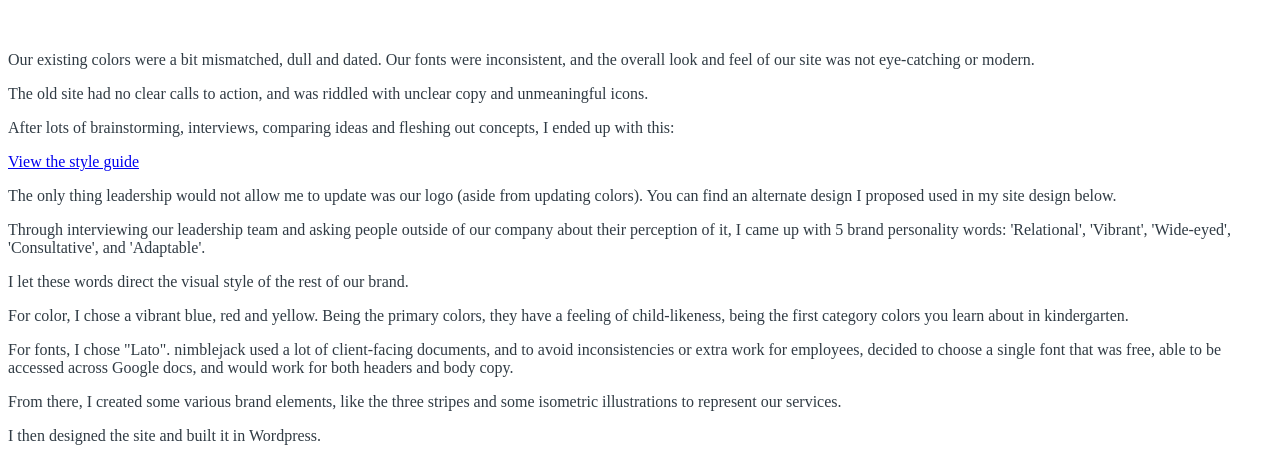
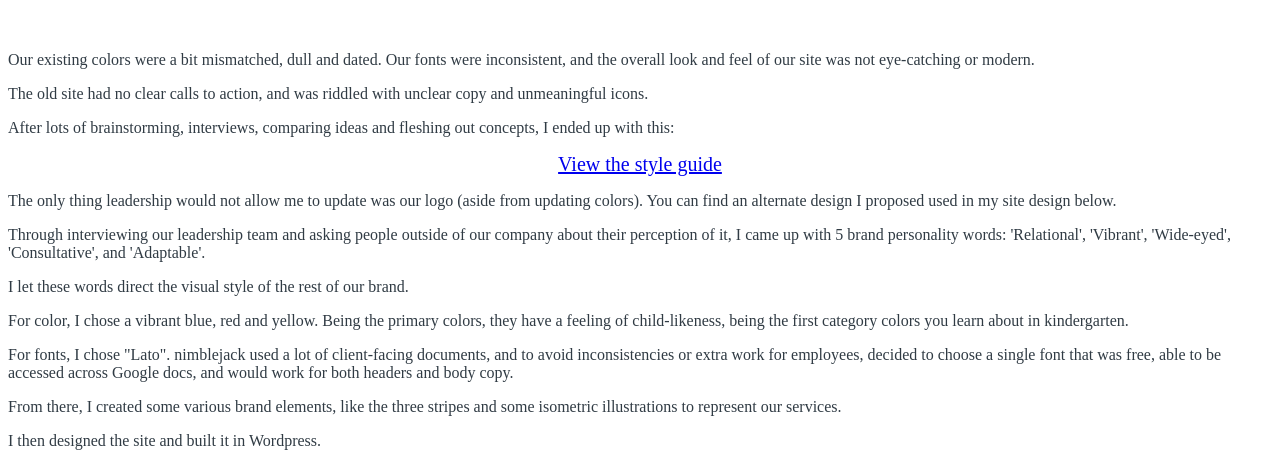
Before and after one commit to levimatthan/portfolio, a plain HTML site: page content/nj.html in a window 1280 px wide. Shown: the part 1120-1584 px from the top of the page. Drawn offline with Linux system fonts and the light colour scheme; files whose address does not match are found by name.

Commit message:
Update nj.html

```diff
--- a/content/nj.html
+++ b/content/nj.html
@@ -59,7 +59,9 @@
 				<p style="color: #303B44;">Our existing colors were a bit mismatched, dull and dated. Our fonts were inconsistent, and the overall look and feel of our site was not eye-catching or modern.</p>
 				<p style="color: #303B44;">The old site had no clear calls to action, and was riddled with unclear copy and unmeaningful icons.</p>
 				<p style="color: #303B44;">After lots of brainstorming, interviews, comparing ideas and fleshing out concepts, I ended up with this:</p>
-				<a class='button' target="_blank" rel="noopener noreferrer" href="https://www.dropbox.com/s/lhgfc7r39hhml51/Style_Guide.pdf?dl=0">View the style guide</a>
+				<div style="text-align: center;">
+					<a style="padding: 20px; font-size: 20px;" class='button' target="_blank" rel="noopener noreferrer" href="https://www.dropbox.com/s/lhgfc7r39hhml51/Style_Guide.pdf?dl=0">View the style guide</a>
+				</div>
 				<p style="color: #303B44;">The only thing leadership would not allow me to update was our logo (aside from updating colors).  You can find an alternate design I proposed used in my site design below.</p>
 				<p style="color: #303B44;">Through interviewing our leadership team and asking people outside of our company about their perception of it, I came up with 5 brand personality words: 'Relational', 'Vibrant', 'Wide-eyed', 'Consultative', and 'Adaptable'.</p>
 				<p style="color: #303B44;">I let these words direct the visual style of the rest of our brand.</p>
```
